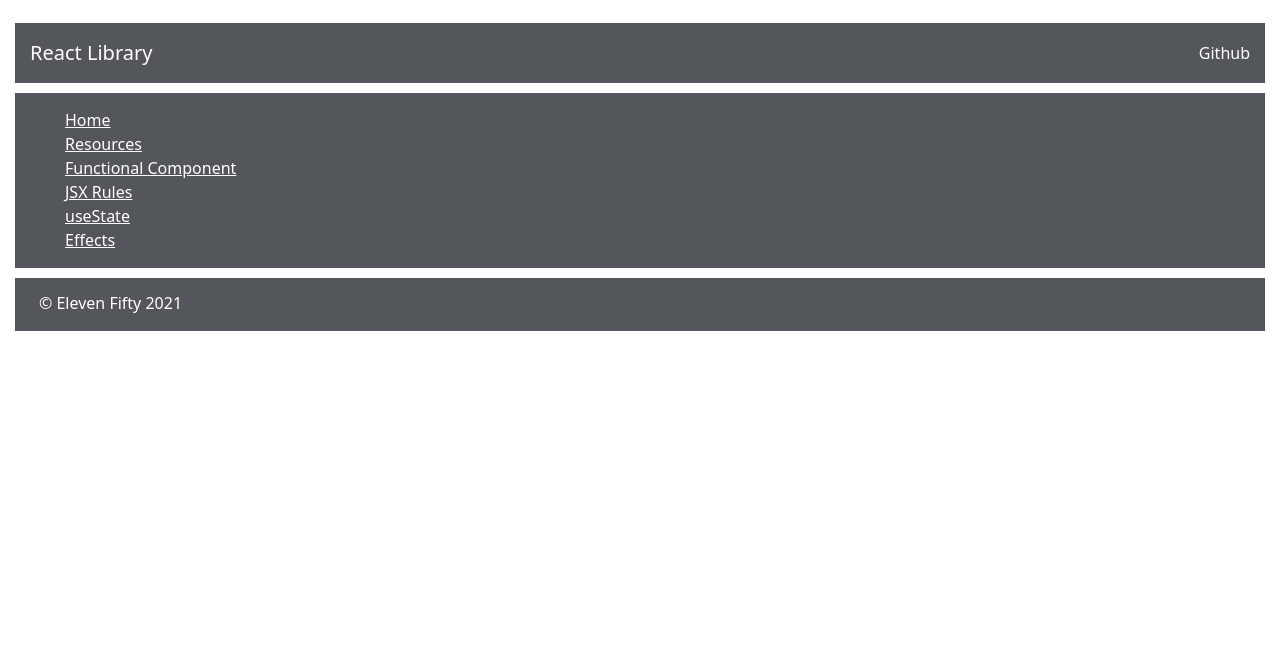
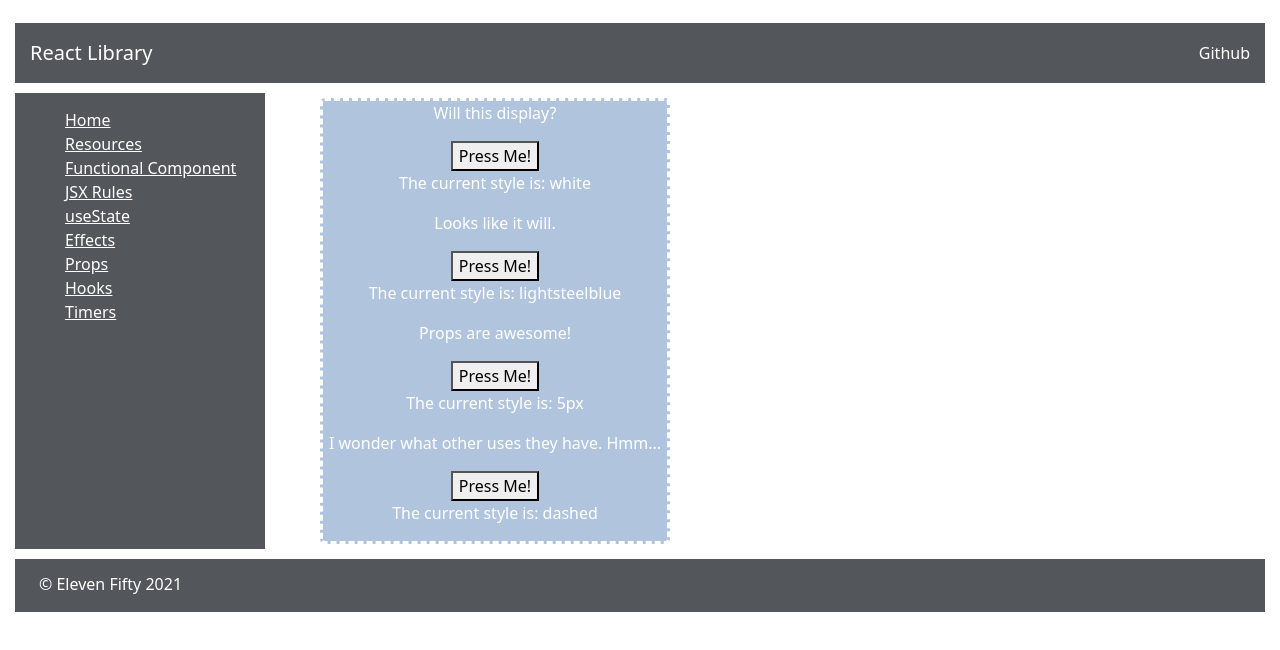
Before and after one commit to csimes/react-fundamentals, a React (Create React App) app: page /props in a window 1280 px wide. Shown: the top 650 px of the page. Built offline with nearby package versions, Linux system fonts and the light colour scheme.

Commit message:
Completed Module 7 - Hooks, began starter code for timer app

```diff
--- /dev/null
+++ b/src/components/apps/timer-apps/TimePiecesApp.js
@@ -0,0 +1,18 @@
+import React from "react";
+import TimerApp from "./TimerApp";
+// import ClockApp from "./ClockApp";
+// import StopWatchApp from "./StopWatchApp";
+const TimePiecesApp = () => {
+    return (
+        <div className="main">
+            <div className="mainDiv">
+                <TimerApp />
+                {/* <hr />
+                <ClockApp />
+                <hr />
+                <StopWatchApp /> */}
+            </div>
+        </div>
+    );
+};
+export default TimePiecesApp;
--- /dev/null
+++ b/src/components/apps/timer-apps/TimerApp.js
@@ -0,0 +1,12 @@
+import { useState, useEffect } from "react";
+
+const TimerApp = () => {
+const [secondsElapsed, setSecondsElapsed] = useState(0);
+return (
+    <div>
+        <h1 className="section-title">React Timer</h1>
+        <div>Seconds Elapsed: {secondsElapsed}</div>
+    </div>
+);
+};
+export default TimerApp
--- /dev/null
+++ b/src/components/concepts/Hooks.js
@@ -0,0 +1,70 @@
+import React, { useState, useEffect } from "react";
+const Hooks = () => {
+    const [query, setQuery] = useState("");
+    const [results, setResults] = useState({});
+    const fetcher = () => {
+        fetch(`https://swapi.co/api/people/${query}`)
+            .then((res) => res.json())
+            .then((json) => {
+                console.log(json);
+                setResults(json);
+            });
+    };
+    return (
+        <div className="main">
+            <div className="mainDiv">
+                <input
+                    value={query}
+                    onChange={(e) => setQuery(e.target.value)}
+                    placeholder="enter your star war
+s character number"
+                />
+                <button onClick={() => fetcher()}>Click for Character!</button>
+                {results ? <h2>{results.name}</h2> : <div></div>}
+            </div>
+        </div>
+    );
+};
+const Hooks2 = () => {
+    const [results, queryNum, setQueryNum] = useNumHook("");
+    const [clicks, setClicks] = useClicks(0);
+    return (
+        <div className="main">
+            <div className="mainDiv">
+                <h3>Enter a number below to see a number fact.</h3>
+                <input
+                    value={queryNum}
+                    onChange={(e) => setQueryNum(e.target.value)}
+                    placeholder="enter a number"
+                />
+                {results ? <h2>{results}</h2> : <div></div>}
+                <button onClick={() => setClicks(clicks + 1)}>
+                    Click to update document title
+                </button>
+            </div>
+        </div>
+    );
+};
+const useNumHook = (num) => {
+    const [queryNum, setQueryNum] = useState(num);
+    const [results, setResults] = useState("");
+    useEffect(() => {
+        if (queryNum !== "") {
+            fetch(`http://numbersapi.com/${queryNum}`)
+                .then((res) => res.text())
+                .then((json) => {
+                    console.log(json);
+                    setResults(json);
+                });
+        }
+    }, [queryNum]);
+    return [results, queryNum, setQueryNum];
+};
+const useClicks = (initCount) => {
+    const [clicks, setClicks] = useState(initCount);
+    useEffect(() => {
+        document.title = `You have clicked ${clicks} times`;
+    }, [clicks]);
+    return [clicks, setClicks];
+};
+export default Hooks2;
--- /dev/null
+++ b/src/components/concepts/PropsDemo.js
@@ -0,0 +1,104 @@
+import { useState } from "react";
+import PropTypes from "prop-types";
+
+const PropsDemo = () => {
+    const [color, setColor] = useState("white");
+    const [backgroundColor, setBackgroundColor] = useState("lightsteelblue");
+    const [borderRadius, setBorderRadius] = useState("5px");
+    const [borderStyle, setBorderStyle] = useState("dashed");
+    const [display, setDisplay] = useState("inline-block");
+    const [width, setWidth] = useState("350px");
+    const [textAlign, setTextAlign] = useState("center");
+    let styles = {
+        color: color,
+        backgroundColor: backgroundColor,
+        borderRadius: borderRadius,
+        borderStyle: borderStyle,
+        display: display,
+        width: width,
+        textAlign: textAlign,
+    };
+
+    const toggleColor = () => {
+        color === "white" ? setColor("black") : setColor("white");
+    };
+
+    const toggleBackground = () => {
+        backgroundColor === "lightsteelblue"
+            ? setBackgroundColor("pink")
+            : setBackgroundColor("lightsteelblue");
+    };
+
+    const toggleBorderRadius = () => {
+        borderRadius === "5px"
+            ? setBorderRadius("50px")
+            : setBorderRadius("5px");
+    };
+    const toggleBorderStyle = () => {
+        borderStyle === "dashed"
+            ? setBorderStyle("solid")
+            : setBorderStyle("dashed");
+    };
+
+    return (
+        <div className="main">
+            <div className="mainDiv">
+                <div style={ styles }>
+                    <FunctionalComponent
+                        string="Will this display?"
+                        function={ toggleColor }
+                        selectedStyle={ color }
+                    />
+                    <FunctionalComponent
+                        string="Looks like it will."
+                        function={ toggleBackground }
+                        selectedStyle={ backgroundColor }
+                    />
+                    <FunctionalComponent
+                        string="Props are awesome!"
+                        function={ toggleBorderRadius }
+                        selectedStyle={ borderRadius }
+                    />
+                    <FunctionalComponent
+                        string="I wonder what other uses they have. Hmm..."
+                        function={ toggleBorderStyle }
+                        selectedStyle={ borderStyle }
+                    />
+                </div>
+            </div>
+        </div>
+    );
+};
+
+export default PropsDemo;
+
+const FunctionalComponent = (props) => {
+    return (
+        <div>
+            <p>{ props.string }</p>
+            <button onClick={ props.function }>Press Me!</button>
+            <TinyComponent selectedStyle={ props.selectedStyle } />
+        </div>
+    );
+};
+
+
+const TinyComponent = (props) => {
+    return (
+        <div>
+            <p>The current style is: { props.selectedStyle }</p>
+        </div>
+    )
+}
+
+FunctionalComponent.defaultProps = {
+    string: "This is wild!",
+    function: () => console.log("Can I see this in my dev tools?"),
+    selectedStyle: "what style??"
+}
+
+FunctionalComponent.propTypes = {
+    string: PropTypes.string.isRequired,
+    function: PropTypes.func.isRequired,
+    selectedStyle: PropTypes.string.isRequired
+}
--- a/src/components/site/Sidebar.js
+++ b/src/components/site/Sidebar.js
@@ -5,6 +5,9 @@ import FunctionalComponentDemo from "../concepts/FunctionalComponentDemo";
 import JSXRules from "../concepts/JSXRules";
 import State from "../concepts/State";
 import Effects from "../concepts/Effects";
+import PropsDemo from "../concepts/PropsDemo"
+import Hooks from "../concepts/Hooks";
+import TimePiecesApp from "../apps/timer-apps/TimePiecesApp";
 
 const Sidebar = () => {
     return (
@@ -17,6 +20,9 @@ const Sidebar = () => {
                     <li><Link to="/jsxrules">JSX Rules</Link></li>
                     <li><Link to="/state">useState</Link></li>
                     <li><Link to="/effects">Effects</Link></li>
+                    <li><Link to="/props">Props</Link></li>
+                    <li><Link to="/hooks">Hooks</Link></li>
+                    <li><Link to="/timer">Timers</Link></li>
                 </ul>
         </div>
         <div className="sidebar-route">
@@ -28,6 +34,9 @@ const Sidebar = () => {
                 <Route exact path ="/jsxrules"><JSXRules /></Route>
                 <Route exact path="/state"><State /></Route>
                 <Route exact path ="/effects"><Effects /></Route>
+                <Route exact path ="/props"><PropsDemo /></Route>
+                <Route exact path="/hooks"><Hooks /></Route>
+                <Route exact path ="/timer"><TimePiecesApp /></Route>
             </Switch>
         </div>
     </div>
```
